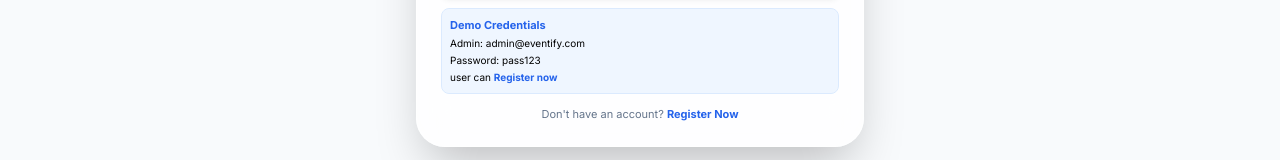
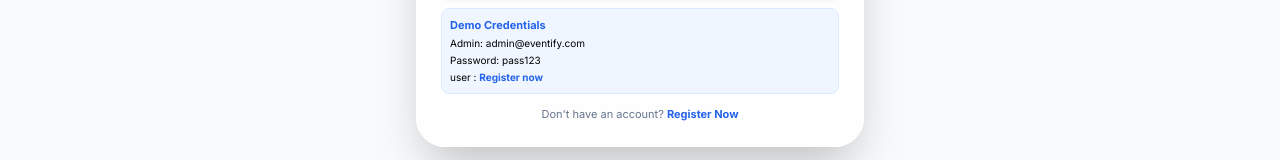
Before and after one commit to sourabh433/Eventify, a React (Vite) app in the folder client/: page /login in a window 1280 px wide. Shown: the part 592-752 px from the top of the page. Built offline with nearby package versions, Linux system fonts and the light colour scheme.

Commit message:
fixed login

```diff
--- a/client/src/pages/Login.jsx
+++ b/client/src/pages/Login.jsx
@@ -168,7 +168,7 @@
                         <p>Admin: admin@eventify.com</p>
                         <p>Password: pass123</p>
 
-                        <p>user can {" "}
+                        <p>user : {" "}
                             <Link to="/register" className="text-blue-600 font-bold">
                                 Register now
                             </Link>
```
